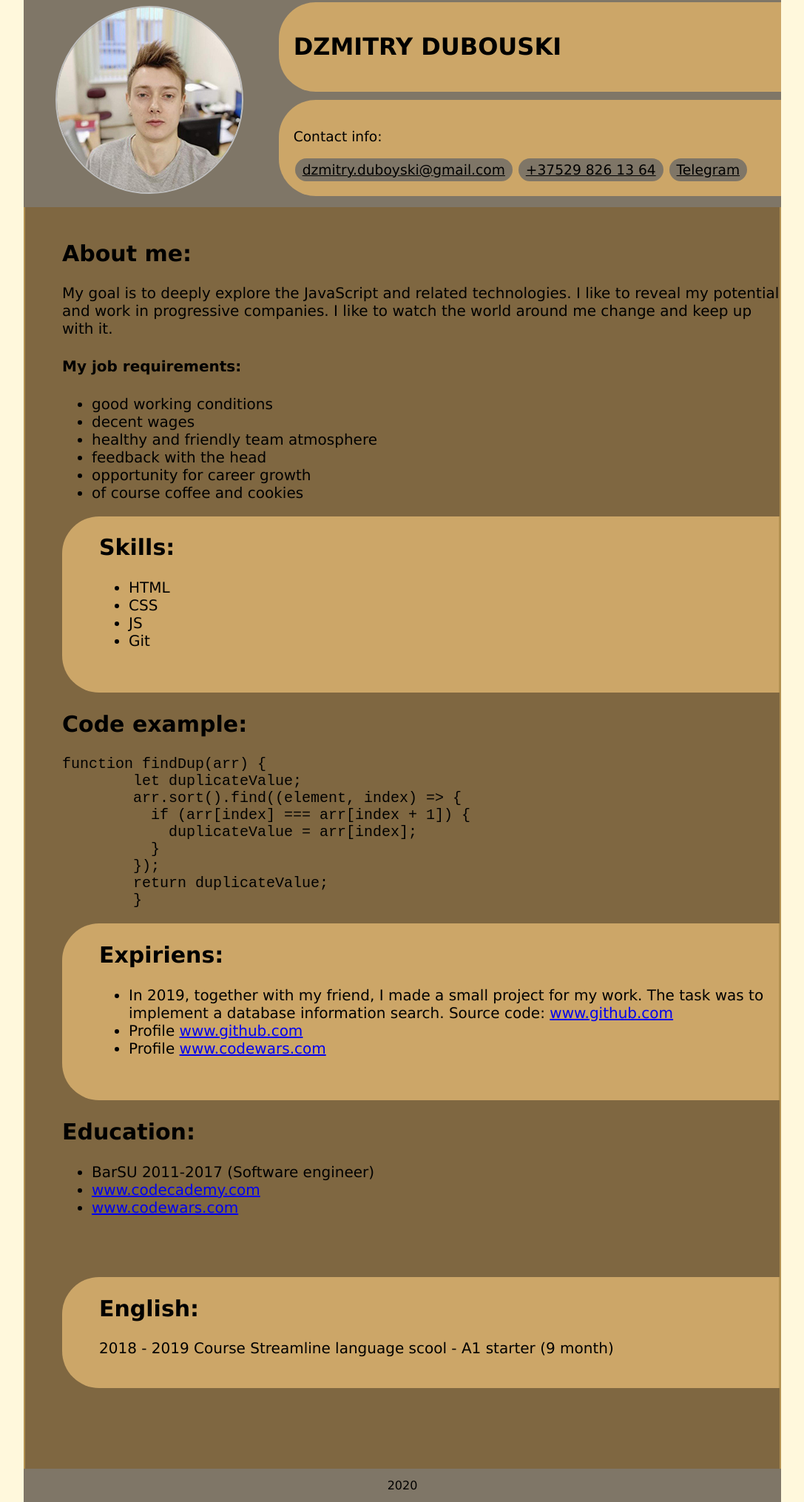
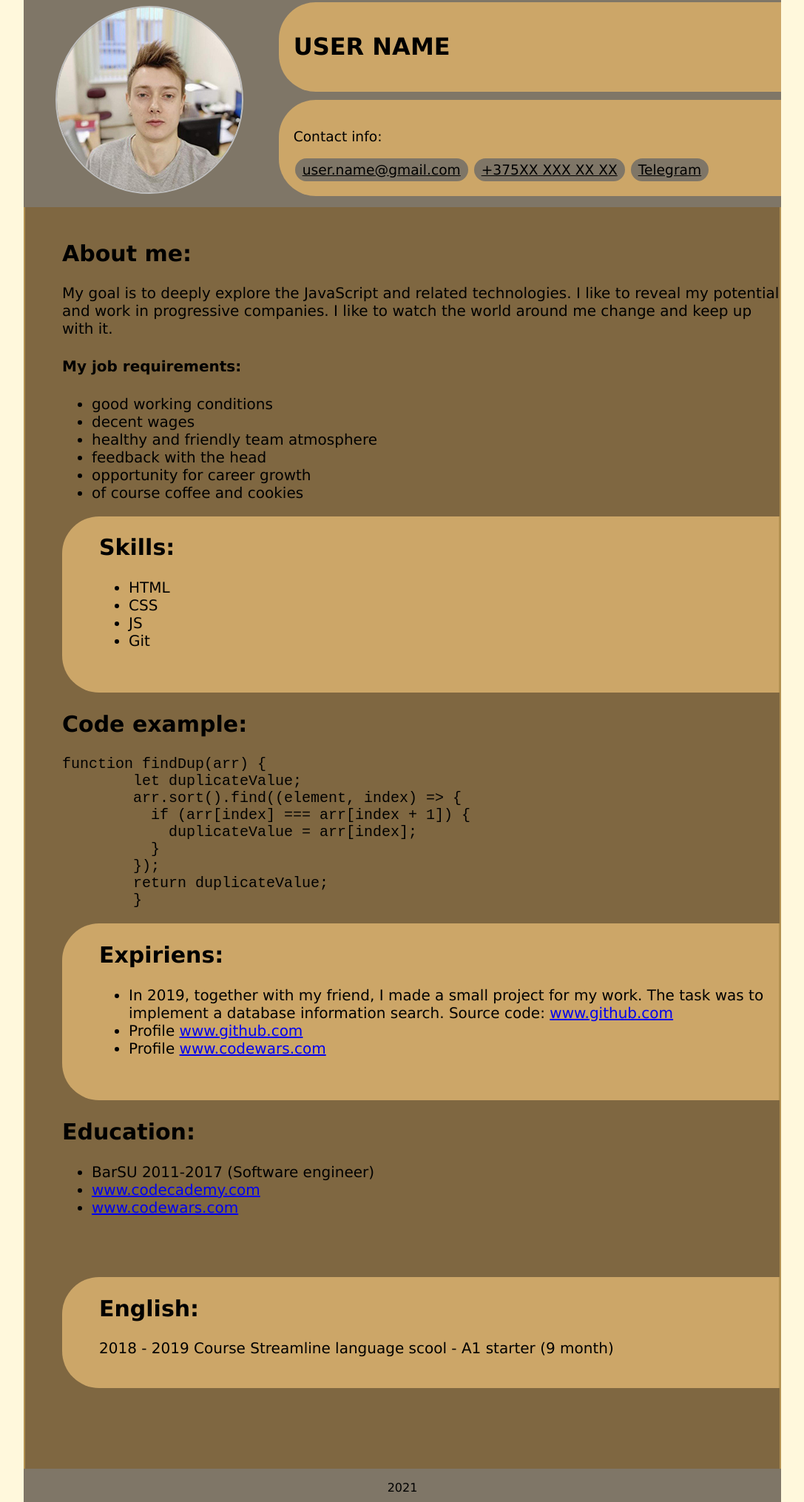
Before and after one commit to dzmitry-duboyski/rsschool-cv, a plain HTML site: page index.html in a window 1280 px wide. Shown: the part 9-2039 px from the top of the page at 74% size, without its empty margins (96-1183 px from the left). Drawn offline with Linux system fonts and the light colour scheme.

Commit message:
refactor: refactor

```diff
--- a/index.html
+++ b/index.html
@@ -4,7 +4,7 @@
   <meta charset="UTF-8">
   <meta name="viewport" content="width=device-width, initial-scale=1.0">
   <link rel="stylesheet" href="style.css">
-  <title>CV Dzmity Dubouski</title>
+  <title>CV User Name</title>
 </head>
 <body>
   <div class="wrapper">
@@ -13,18 +13,18 @@
         <img src="images/foto.jpg" alt="Logo">
       </div>
       <div class="header-title">
-        <h1>Dzmitry Dubouski</h1>
+        <h1>User Name</h1>
       </div>
       <div class="header-contact">
         <p>Contact info:</p>
         <div class="contact-mail transition">
-          <a href="mailto:dzmitry.duboyski@gmail.com">dzmitry.duboyski@gmail.com</a>
+          <a href="mailto:User.Name@gmail.com">user.name@gmail.com</a>
         </div>
         <div class="contact-phone transition">
-          <a href="tel:+375298261364">+37529 826 13 64</a>
+          <a href="tel:+375ХХ ХХХ ХХ ХХ">+375ХХ ХХХ ХХ ХХ</a>
         </div>
         <div class="contact-telegram transition">
-          <a href="https://t.me/D8261364">Telegram</a>
+          <a href="https://t.me/userName_346356345">Telegram</a>
         </div>
       </div>
     </header>
@@ -91,7 +91,14 @@
         <p>2018 - 2019 Course Streamline language scool - A1 starter (9 month)</p>
       </section>
     </div>
-  <footer class="footer">2020</footer>
+  <footer class="footer">
+    <p class='year'></p>
+  </footer>
   </div>
+  <script>
+    let year = new Date().getFullYear();
+    document.querySelector('.year').textContent = year;
+    console.log(year);
+  </script>
 </body>
 </html>
```
